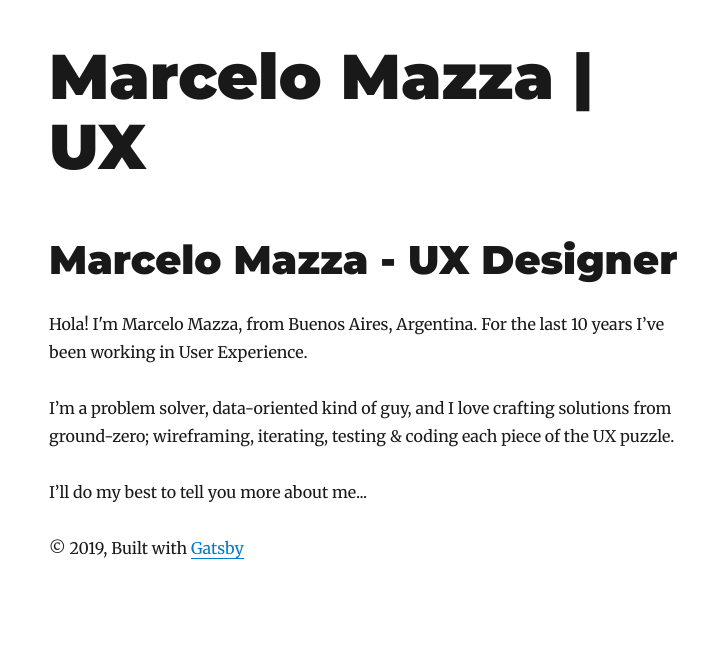
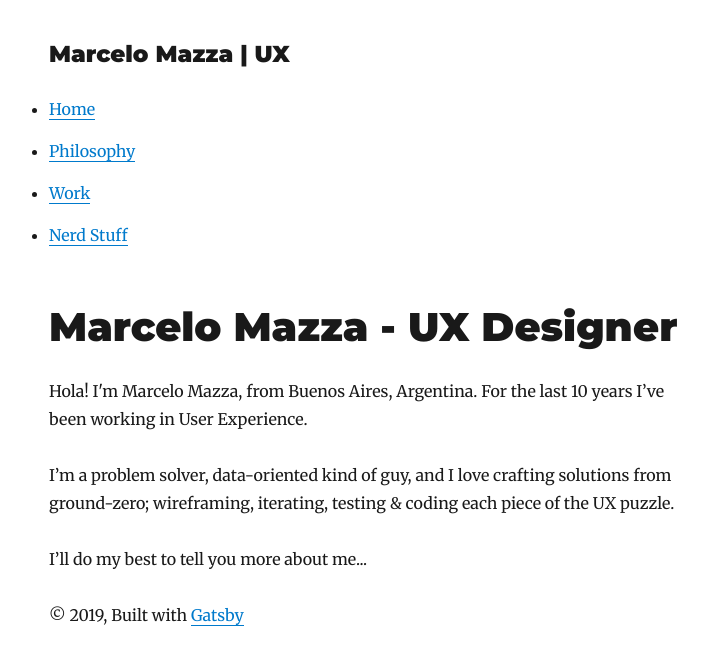
Before and after one commit to marcelomazza/marcelomazza.com.ar, a Gatsby site: page / in a window 1280 px wide. Shown: the whole page, without its empty margins (276-984 px from the left). Built offline with nearby package versions, Linux system fonts and the light colour scheme; Gatsby itself is replaced by a stand-in of ours; some packages are replaced by stand-ins of ours.

Commit message:
Initial commit for navigation links

```diff
--- a/gatsby-config.js
+++ b/gatsby-config.js
@@ -7,6 +7,24 @@ module.exports = {
     social: {
       twitter: `marcelomazza`,
     },
+    menuLinks: [
+      {
+        name: 'Home',
+        link: '/'
+      },
+      {
+        name: 'Philosophy',
+        link: '/philosophy'
+      },
+      {
+        name: 'Work',
+        link: '/work'
+      },
+      {
+        name: 'Nerd Stuff',
+        link: '/nerd-stuff'
+      }
+    ]
   },
   plugins: [
     {
--- a/src/components/layout.js
+++ b/src/components/layout.js
@@ -1,39 +1,27 @@
 import React from "react"
-import { Link } from "gatsby"
+import { Link, useStaticQuery, graphql } from "gatsby"
 
 import PageTitle from "../components/page-title"
 
-import { rhythm, scale } from "../utils/typography"
+import { rhythm } from "../utils/typography"
 
-class Layout extends React.Component {
-  render() {
-    const { location, siteTitle, pageTitle, children } = this.props
-    const rootPath = `${__PATH_PREFIX__}/`
-    let header
-
-    if (location.pathname === rootPath) {
-      header = (
-        <h1
-          style={{
-            ...scale(1.5),
-            marginBottom: rhythm(1.5),
-            marginTop: 0,
-          }}
-        >
-          <Link
-            style={{
-              boxShadow: `none`,
-              textDecoration: `none`,
-              color: `inherit`,
-            }}
-            to={`/`}
-          >
-            {siteTitle}
-          </Link>
-        </h1>
-      )
-    } else {
-      header = (
+const Layout = (props) => {
+  const { siteTitle, pageTitle, children } = props
+  const data = useStaticQuery(graphql`
+    query LayoutQuery {
+      site {
+        siteMetadata {
+          title
+          menuLinks {
+            name
+            link
+          }
+        }
+      }
+    }
+  `)
+  const header = (
+    <header>
       <h3
         style={{
           fontFamily: `Montserrat, sans-serif`,
@@ -51,8 +39,17 @@ class Layout extends React.Component {
           {siteTitle}
         </Link>
       </h3>
+      <ul>
+        {data.site.siteMetadata.menuLinks.map(link => (
+          <li key={link.name}>
+            <Link to={link.link}>
+              {link.name}
+            </Link>
+          </li>
+        ))}
+      </ul>
+    </header>
   )
-    }
   return (
     <div
       style={{
@@ -62,7 +59,7 @@ class Layout extends React.Component {
         padding: `${rhythm(1.5)} ${rhythm(3 / 4)}`,
       }}
     >
-        <header>{header}</header>
+      {header}
       <PageTitle title={pageTitle} />
       <main>{children}</main>
       <footer>
@@ -73,6 +70,5 @@ class Layout extends React.Component {
     </div>
   )
 }
-}
 
 export default Layout
--- a/src/pages/404.js
+++ b/src/pages/404.js
@@ -10,7 +10,7 @@ class NotFoundPage extends React.Component {
     const siteTitle = data.site.siteMetadata.title
 
     return (
-      <Layout location={this.props.location} title={siteTitle}>
+      <Layout title={siteTitle}>
         <SEO title="404: Not Found" />
         <h1>Not Found</h1>
         <p>You just hit a route that doesn&#39;t exist... the sadness.</p>
--- a/src/pages/blog.js
+++ b/src/pages/blog.js
@@ -13,7 +13,7 @@ class BlogIndex extends React.Component {
     const posts = data.allMarkdownRemark.edges
 
     return (
-      <Layout location={this.props.location} siteTitle={siteTitle} pageTitle={'Blog'}>
+      <Layout siteTitle={siteTitle} pageTitle={'Blog'}>
         <SEO title="All posts" />
         <Bio />
         {posts.map(({ node }) => {
--- a/src/pages/index.js
+++ b/src/pages/index.js
@@ -10,7 +10,7 @@ class Index extends React.Component {
     const siteTitle = data.site.siteMetadata.title
 
     return (
-      <Layout location={this.props.location} siteTitle={siteTitle} pageTitle={'Marcelo Mazza - UX Designer'}>
+      <Layout siteTitle={siteTitle} pageTitle={'Marcelo Mazza - UX Designer'}>
         <SEO title="All posts" />
         <p>Hola! I'm Marcelo Mazza, from Buenos Aires, Argentina. For the last 10 years I’ve been working in User Experience.</p>
         <p>I’m a problem solver, data-oriented kind of guy, and I love crafting solutions from ground-zero; wireframing, iterating, testing & coding each piece of the UX puzzle.</p>
--- a/src/pages/nerd-stuff.js
+++ b/src/pages/nerd-stuff.js
@@ -9,7 +9,7 @@ class NerdStuff extends React.Component {
     const siteTitle = data.site.siteMetadata.title
 
     return (
-      <Layout location={this.props.location} siteTitle={siteTitle} pageTitle={'Nerd stuff'}>
+      <Layout siteTitle={siteTitle} pageTitle={'Nerd stuff'}>
         Nerd stuff page
       </Layout>
     )
--- a/src/pages/philosophy.js
+++ b/src/pages/philosophy.js
@@ -9,7 +9,7 @@ class Philosophy extends React.Component {
     const siteTitle = data.site.siteMetadata.title
 
     return (
-      <Layout location={this.props.location} siteTitle={siteTitle} pageTitle={'Philosophy'}>
+      <Layout siteTitle={siteTitle} pageTitle={'Philosophy'}>
         Philosophy page
       </Layout>
     )
--- a/src/pages/work.js
+++ b/src/pages/work.js
@@ -9,7 +9,7 @@ class Work extends React.Component {
     const siteTitle = data.site.siteMetadata.title
 
     return (
-      <Layout location={this.props.location} siteTitle={siteTitle} pageTitle={'Work'}>
+      <Layout siteTitle={siteTitle} pageTitle={'Work'}>
         Work page
       </Layout>
     )
```
Lines whose indentation alone changed are shown as unchanged.
